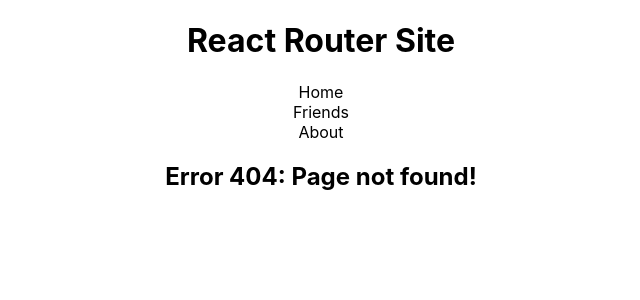
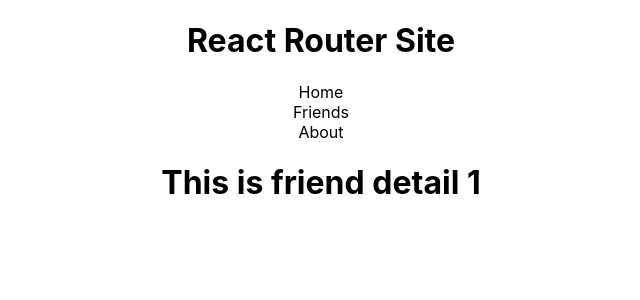
Before and after one commit to ahnafwarith/v1-react-router, a React (Create React App) app: page /friend/1 in a window 1280 px wide. Before the commit this address had no page. Shown: the top 300 px of the page, without its empty margins (319-959 px from the left). Built offline with nearby package versions, Linux system fonts and the light colour scheme.

Commit message:
added a dynamic url parameter to display each friend detail uniquely

```diff
--- a/src/App.js
+++ b/src/App.js
@@ -5,6 +5,7 @@
 import About from './components/About/About';
 import Error from './components/Error/Error';
 import Navbar from './components/Navbar/Navbar';
+import FriendDetail from './components/FriendDetail/FriendDetail'
 /* import  */
 
 function App() {
@@ -14,6 +15,7 @@
       <Routes>
         <Route path='/' element={<Header />}></Route>
         <Route path='/friends' element={<Friends />}></Route>
+        <Route path="/friend/:friendID" element={<FriendDetail />}></Route>
         <Route path='/about' element={<About />}></Route>
         <Route path='/*' element={<Error />}></Route>
       </Routes>
--- a/src/components/Friend/Friend.js
+++ b/src/components/Friend/Friend.js
@@ -1,5 +1,5 @@
 import React from 'react';
-import { useNavigate } from 'react-router-dom';
+import { Link, useNavigate } from 'react-router-dom';
 
 const Friend = (props) => {
     const { name, username, id } = props.friend
@@ -11,6 +11,7 @@
     return (
         <div>
             <h3>Name of friend: {name}</h3>
+            <Link to={'/friend/' + id}>Show Details</Link>
             <button onClick={showFriend}>{username}:{id}</button>
         </div>
     );
--- /dev/null
+++ b/src/components/FriendDetail/FriendDetail.js
@@ -0,0 +1,13 @@
+import React from 'react';
+import { useParams } from 'react-router-dom';
+
+const FriendDetail = () => {
+    const params = useParams();
+    return (
+        <div>
+            <h1>This is friend detail {params.friendID}</h1>
+        </div>
+    );
+};
+
+export default FriendDetail;
```
